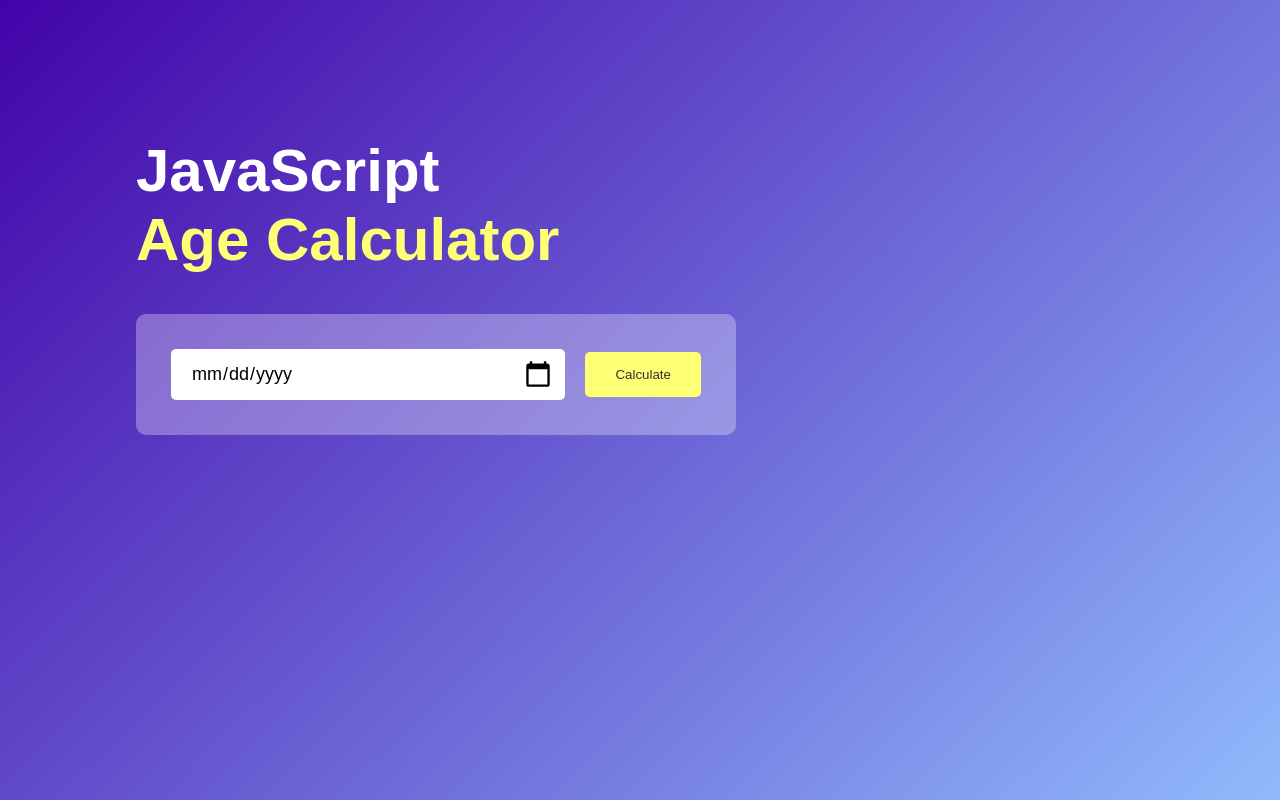
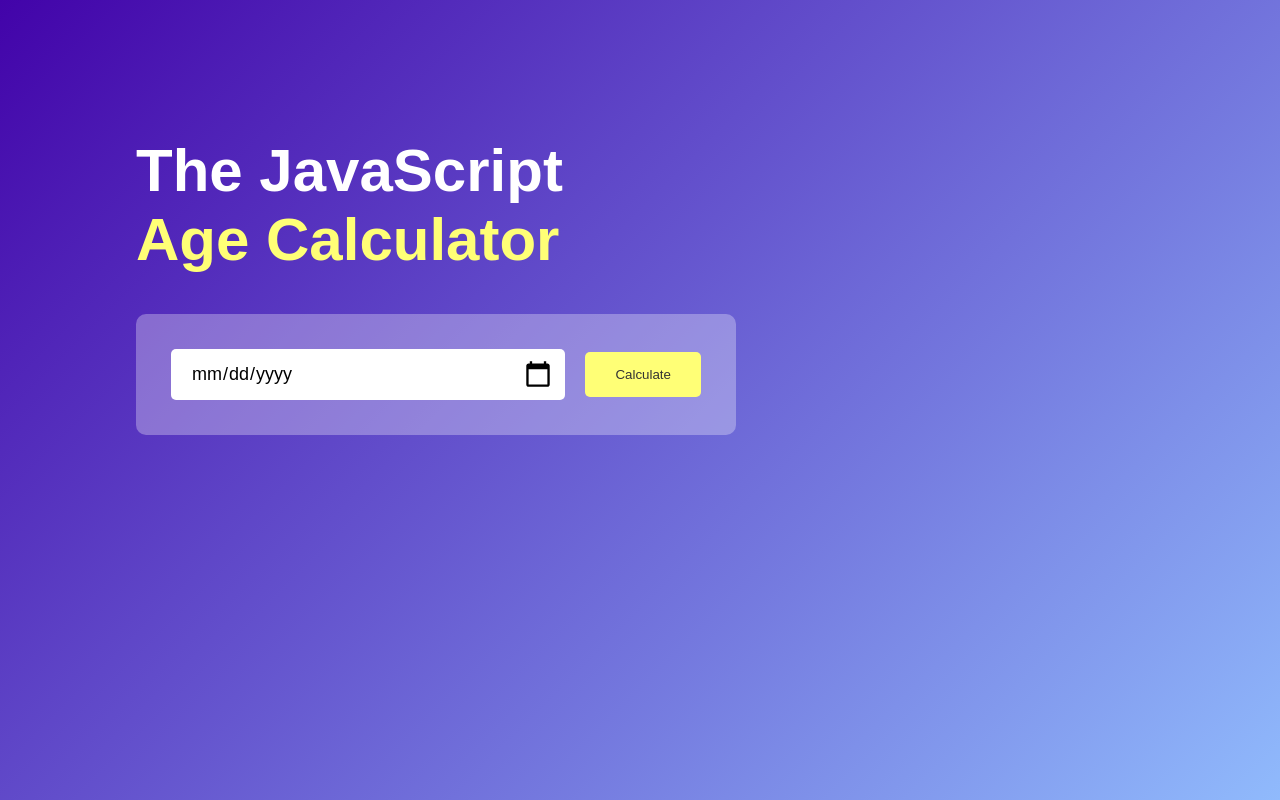
Before and after one commit to Rohanrana2003/AgeCalculator, a plain HTML site: page index.html in a window 1280 px wide. Drawn offline with Linux system fonts and the light colour scheme.

Commit message:
Update index.html

```diff
--- a/index.html
+++ b/index.html
@@ -10,7 +10,7 @@
     <div class="container">
         <div class="calculator">
 
-            <h1>JavaScript <br> <span> Age Calculator </span> </h1>
+            <h1>The JavaScript <br> <span> Age Calculator </span> </h1>
 
             <div class="input-box">
                 <input type="date" id="date" >
```
